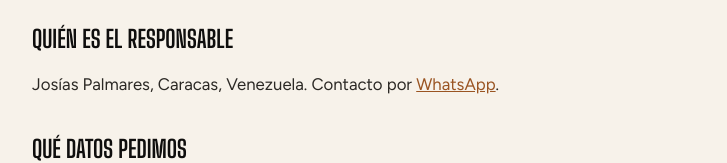
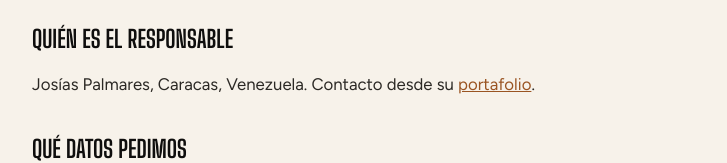
Before and after one commit to josiaspalmares-hub/filo-barberia, a plain HTML site: page privacidad.html in a window 1280 px wide. Shown: the part 359-522 px from the top of the page, without its empty margins (276-1003 px from the left). Drawn offline with Linux system fonts and the light colour scheme.

Commit message:
Privacidad: contacto por el portafolio, sin número de WhatsApp
Co-Authored-By: Claude Opus 5.5 <noreply@anthropic.com>

```diff
--- a/privacidad.html
+++ b/privacidad.html
@@ -34,7 +34,7 @@
     <p class="legal__aviso"><strong>FILO es un proyecto de muestra</strong> hecho por Josías Palmares para su portafolio. Las reservas funcionan de verdad, pero ninguna barbería las atiende: no dejes datos reales si no quieres.</p>
 
     <h2>Quién es el responsable</h2>
-    <p>Josías Palmares, Caracas, Venezuela. Contacto por <a href="https://wa.me/584223243034" target="_blank" rel="noopener">WhatsApp</a>.</p>
+    <p>Josías Palmares, Caracas, Venezuela. Contacto desde su <a href="https://josias-palmares.vercel.app" target="_blank" rel="noopener">portafolio</a>.</p>
 
     <h2>Qué datos pedimos</h2>
     <p>Al reservar: tu <strong>nombre</strong> y tu <strong>teléfono</strong>, junto con el servicio, el barbero, el día y la hora que elegiste. No pedimos correo, cédula ni datos bancarios.</p>
```
